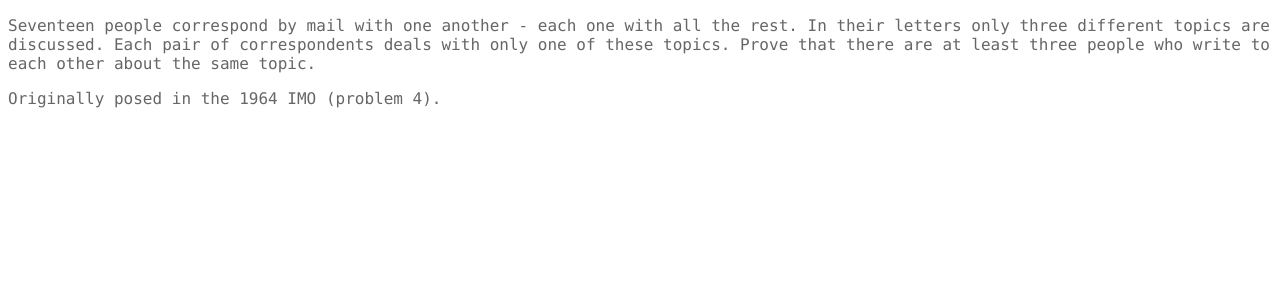
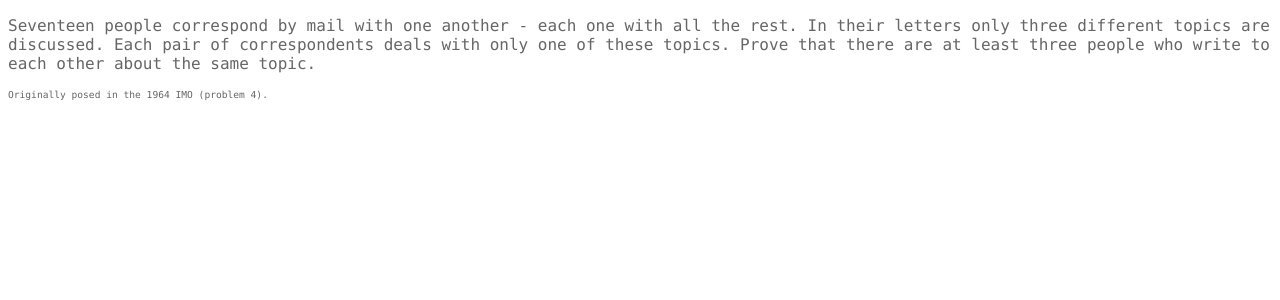
Before and after one commit to adamcheasley/adamcheasley.github.io, a Jekyll site: the page built from problems/2016/2.md, in a window 1280 px wide. Shown: the top 300 px of the page. Built offline with Jekyll 4.4.1, drawn with Linux system fonts in a browser that asks for light colours.

Commit message:
Update 2.md

```diff
--- a/problems/2016/2.md
+++ b/problems/2016/2.md
@@ -7,4 +7,4 @@ Seventeen people correspond by mail with one another - each one with all the res
 In their letters only three different topics are discussed. Each pair of correspondents deals with only one of these topics.
 Prove that there are at least three people who write to each other about the same topic.
 
-Originally posed in the 1964 IMO (problem 4).
+<p class="small">Originally posed in the 1964 IMO (problem 4).</p>
```
